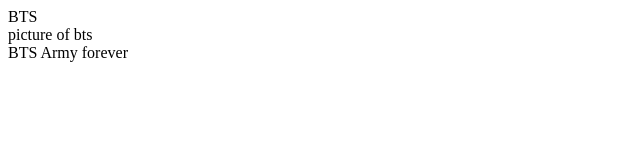
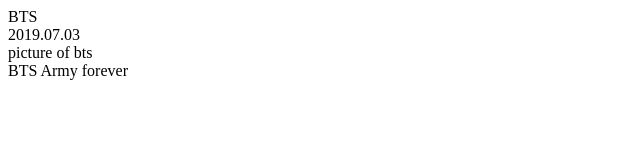
Before and after one commit to ajou-coding-team4/twice-fan-page, a plain HTML site: page index.html in a window 1280 px wide. Shown: the whole page, without its empty margins (0-640 px from the left). Drawn offline with Linux system fonts and the light colour scheme.

Commit message:
Update index.html

```diff
--- a/index.html
+++ b/index.html
@@ -1,5 +1,6 @@
 <html>
 	<head>BTS</head>
+	<footer>2019.07.03</footer>
 	<div>picture of bts</div>
 	<body>BTS Army forever</body>
 </html>
```
